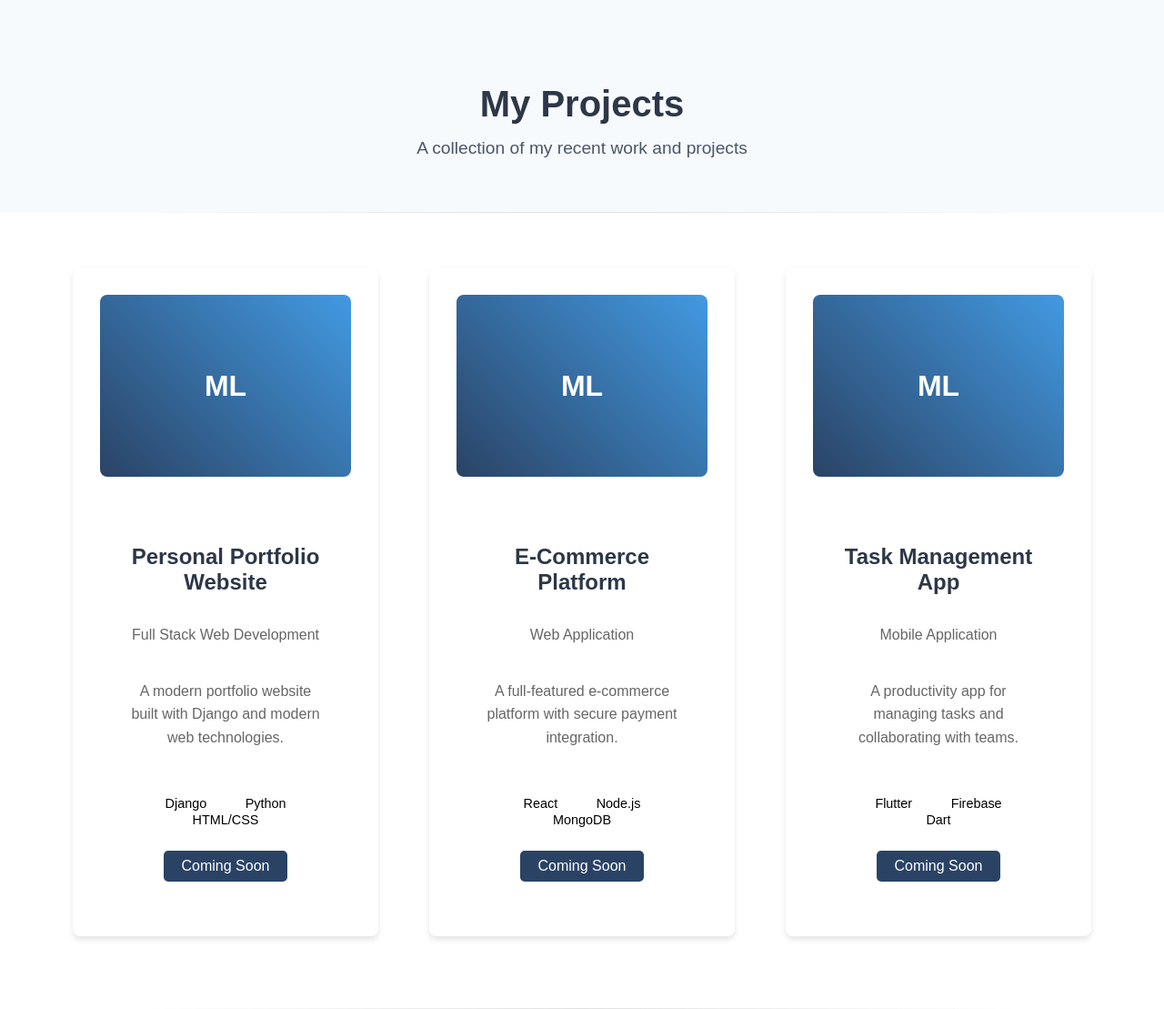
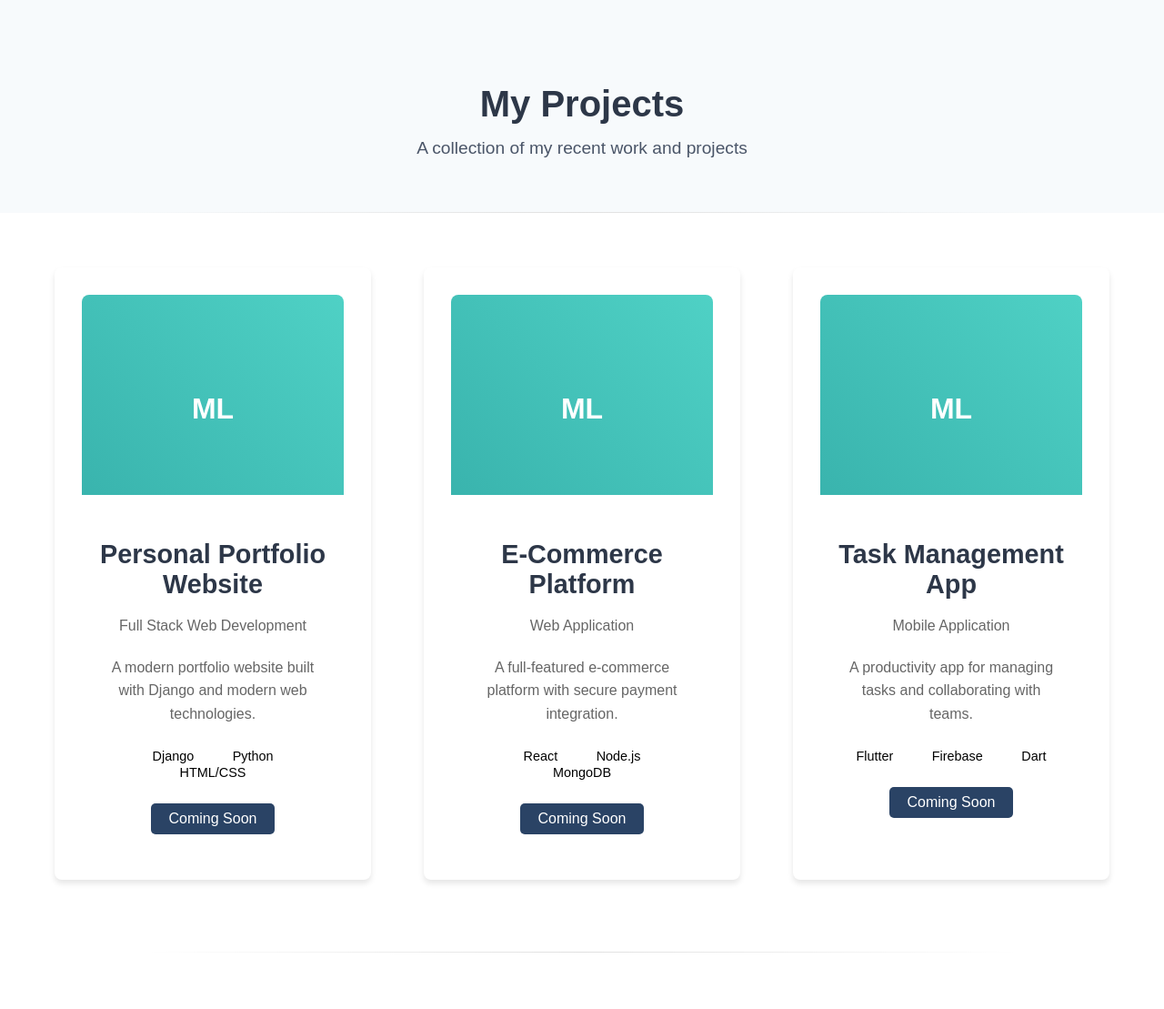
Before and after one commit to mlamin1/PersonalWebsite, a Django app: page /projects/ in a window 1280 px wide. Shown: the part 49-1158 px from the top of the page at 91% size. After the commit the page ends 1096 px from the top, so only its background shows below. Run offline with Django 5.2, Linux system fonts and the light colour scheme.

Commit message:
Added changes for the project page

```diff
--- a/main/static/styles.css
+++ b/main/static/styles.css
@@ -1039,15 +1039,8 @@ nav {
 }
 
 .placeholder-image.project {
-    width: 100%;
-    height: 200px;
-    background: linear-gradient(45deg, var(--primary-color), var(--primary-light));
-    display: flex;
-    justify-content: center;
-    align-items: center;
-    color: white;
-    font-size: 2em;
-    font-weight: bold;
+    min-height: 250px;  /* Match home page image height */
+    background: linear-gradient(45deg, var(--secondary-color), var(--secondary-light));
 }
 
 .placeholder-image.blog {
@@ -1232,13 +1225,11 @@ nav {
 }
 
 .projects-container {
-    display: flex;  /* Change to flex from grid */
-    flex-wrap: wrap;
+    display: flex;
     justify-content: space-between;
-    gap: 30px;
+    gap: 20px;  /* Match home page gap */
     max-width: 1200px;
     margin: 0 auto;
-    padding: 0 20px;
 }
 
 .project-card {
@@ -1247,9 +1238,8 @@ nav {
     box-shadow: 0 4px 6px rgba(0, 0, 0, 0.1);
     padding: 30px;
     text-align: center;
-    flex: 1 1 30%; /* Adjust the flex basis to ensure three items per row */
-    max-width: 30%; /* Ensures each card takes up 30% of the row */
-    min-height: 400px;  /* Match home page card height */
+    flex: 1;  /* Match home page flex */
+    min-height: 400px;
 }
 
 .project-image {
@@ -1265,15 +1255,13 @@ nav {
 }
 
 .project-content {
-    padding: 30px;
-    flex-grow: 1;
-    display: flex;
-    flex-direction: column;
+    padding: 20px;
 }
 
 .project-content h3 {
-    font-size: 1.5em;
-    margin-bottom: 15px;
+    font-size: 1.8em;  /* Match home page font size */
+    margin-bottom: 10px;
+    color: var(--text-primary);
 }
 
 .project-subtitle {
@@ -1283,9 +1271,8 @@ nav {
 
 .project-intro {
     font-size: 1.1em;
+    color: var(--text-secondary);
     line-height: 1.6;
-    flex-grow: 1;
-    margin-bottom: 25px;
 }
 
 .project-tech {
```
